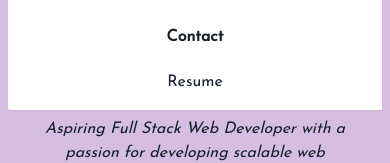
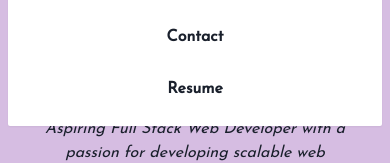
Before and after one commit to Hars28/hars28.github.io, a React (Create React App) app: page / in a window 390 px wide. Both pictures are taken after a click on the button "Open menu". Shown: the part 198-361 px from the top of the page. Built offline with nearby package versions, Linux system fonts and the light colour scheme.

Commit message:
made some changes

```diff
--- a/src/components/Navbar.jsx
+++ b/src/components/Navbar.jsx
@@ -111,7 +111,7 @@ const Choc = () => {
               <a href="#skills" onClick={()=>{toggleNavList("#skills");mobileNav.onClose()}} style={{textDecoration:"none"}}><Button variant="ghost">Skills</Button></a>
               <a href="#projects" onClick={()=>{toggleNavList("#projects");mobileNav.onClose()}} style={{textDecoration:"none"}}><Button variant="ghost">Projects</Button></a>
               <a href="#contacts" onClick={()=>{toggleNavList("#contacts");mobileNav.onClose()}} style={{textDecoration:"none"}}><Button variant="ghost">Contact</Button></a>
-              <a href={Resume} onClick={()=>mobileNav.onClose()} style={{textDecoration:"none"}} download="Harsh_Singh_Resume.pdf">Resume</a>
+              <a href={Resume} onClick={()=>mobileNav.onClose()} style={{textDecoration:"none"}} download="Harsh_Singh_Resume.pdf"><Button  onClick={()=>openInNewTab("https://drive.google.com/file/d/10O048LcFUU0VNSw2L1K2ufaOBndOsgkZ/view?usp=share_link")} variant="ghost">Resume</Button></a>
 
               </VStack>
             </Box>
```
Also changed, not shown: 1 other file (tests, documents, lock files or other folders).
